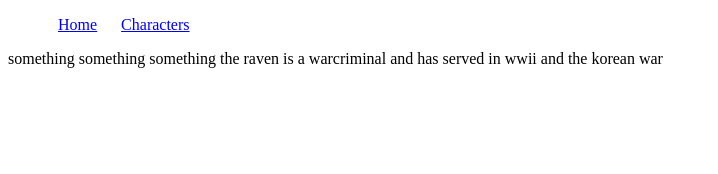
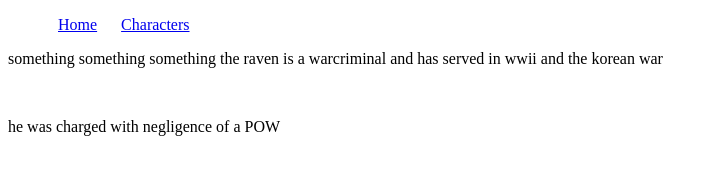
Before and after one commit to zahmbie1/TSA-coolwebsite, a plain HTML site: page characters.html in a window 1280 px wide. Shown: the whole page, without its empty margins (0-718 px from the left). Drawn offline with Linux system fonts and the light colour scheme.

Commit message:
raven lore (real)

```diff
--- a/characters.html
+++ b/characters.html
@@ -9,5 +9,7 @@
     </head>
     <body>
         <p>something something something the raven is a warcriminal and has served in wwii and the korean war</p>
+        <br>
+        <p>he was charged with negligence of a POW</p>
     </body>
 </html>
```
